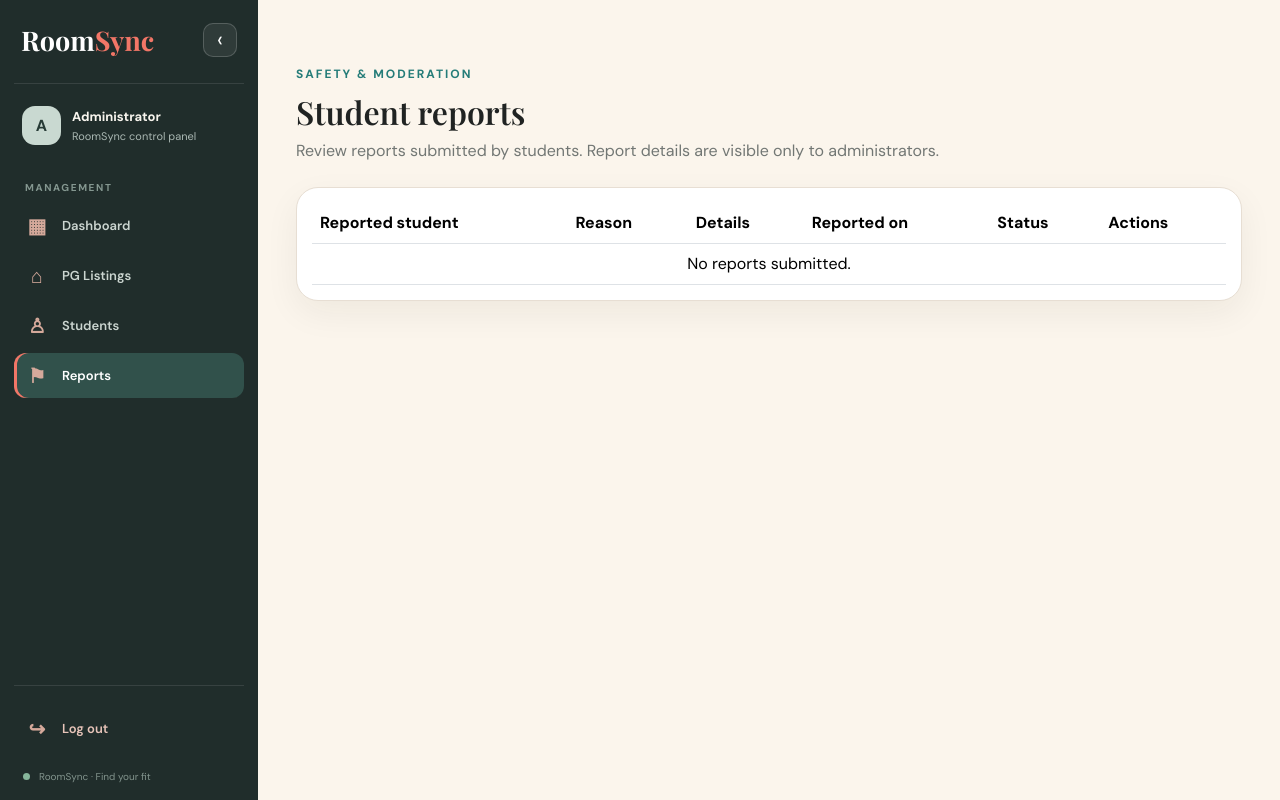
After one commit to Akhil1087/RoomSync, a Flask app: page /admin/reports in a window 1280 px wide. The commit adds this page. Run offline with Flask 3, Linux system fonts and the light colour scheme; a user stored in the database is signed in; some libraries are stand-ins or nearby versions.

Commit message:
Add files via upload

```diff
--- /dev/null
+++ b/templates/admin_reports.html
@@ -0,0 +1 @@
+{% extends 'base.html' %}{% block title %}Student Reports{% endblock %}{% block content %}<div class="container section"><div class="eyebrow">SAFETY & MODERATION</div><h2>Student reports</h2><p class="muted">Review reports submitted by students. Report details are visible only to administrators.</p><div class="table-shell mt-4"><table class="table align-middle"><thead><tr><th>Reported student</th><th>Reason</th><th>Details</th><th>Reported on</th><th>Status</th><th>Actions</th></tr></thead><tbody>{% for r in reports %}<tr><td>{{ students[r.reported_student_id].full_name if r.reported_student_id in students else 'Deleted account' }}</td><td>{{ r.reason }}</td><td>{{ r.details or '—' }}</td><td>{{ r.created_at.strftime('%d %b %Y') }}</td><td><span class="tag">{{ r.status }}</span></td><td>{% if r.status=='open' %}<div class="d-flex gap-2"><form method="post" action="{{ url_for('admin_report_action', report_id=r.id, action='reviewed') }}"><input type="hidden" name="csrf_token" value="{{ csrf_token() }}"><button class="btn btn-sm btn-coral">Reviewed</button></form><form method="post" action="{{ url_for('admin_report_action', report_id=r.id, action='dismissed') }}"><input type="hidden" name="csrf_token" value="{{ csrf_token() }}"><button class="btn btn-sm btn-outline-dark">Dismiss</button></form></div>{% else %}—{% endif %}</td></tr>{% else %}<tr><td colspan="6" class="text-center muted">No reports submitted.</td></tr>{% endfor %}</tbody></table></div></div>{% endblock %}
--- a/templates/base.html
+++ b/templates/base.html
@@ -30,6 +30,8 @@
         <a class="side-link {% if request.endpoint == 'profile' %}active{% endif %}" href="{{ url_for('profile') }}"><span class="side-icon">◉</span><span class="side-text">My Profile</span></a>
         <a class="side-link {% if request.endpoint == 'favorites_page' %}active{% endif %}" href="{{ url_for('favorites_page') }}"><span class="side-icon">♡</span><span class="side-text">Favourites</span></a>
         <a class="side-link {% if request.endpoint == 'requests_page' %}active{% endif %}" href="{{ url_for('requests_page') }}"><span class="side-icon">✉</span><span class="side-text">Requests</span></a>
+        <a class="side-link {% if request.endpoint in ['messages_page','conversation'] %}active{% endif %}" href="{{ url_for('messages_page') }}"><span class="side-icon">▤</span><span class="side-text">Messages</span></a>
+        <a class="side-link {% if request.endpoint == 'notifications_page' %}active{% endif %}" href="{{ url_for('notifications_page') }}"><span class="side-icon">♢</span><span class="side-text">Notifications</span></a>
       </nav>
       <div class="sidebar-bottom"><a class="side-link logout-link" href="{{ url_for('logout') }}"><span class="side-icon">↪</span><span class="side-text">Log out</span></a></div>
 
@@ -40,6 +42,7 @@
         <a class="side-link {% if request.endpoint == 'admin_dashboard' %}active{% endif %}" href="{{ url_for('admin_dashboard') }}"><span class="side-icon">▦</span><span class="side-text">Dashboard</span></a>
         <a class="side-link {% if request.endpoint in ['admin_pgs','admin_pg_form'] %}active{% endif %}" href="{{ url_for('admin_pgs') }}"><span class="side-icon">⌂</span><span class="side-text">PG Listings</span></a>
         <a class="side-link {% if request.endpoint == 'admin_students' %}active{% endif %}" href="{{ url_for('admin_students') }}"><span class="side-icon">♙</span><span class="side-text">Students</span></a>
+        <a class="side-link {% if request.endpoint in ['admin_reports','admin_report_action'] %}active{% endif %}" href="{{ url_for('admin_reports') }}"><span class="side-icon">⚑</span><span class="side-text">Reports</span></a>
       </nav>
       <div class="sidebar-bottom"><a class="side-link logout-link" href="{{ url_for('logout') }}"><span class="side-icon">↪</span><span class="side-text">Log out</span></a></div>
 
--- /dev/null
+++ b/templates/conversation.html
@@ -0,0 +1 @@
+{% extends 'base.html' %}{% block title %}Chat with {{ other.full_name }}{% endblock %}{% block content %}<div class="container section"><a class="back" href="{{ url_for('messages_page') }}">← All messages</a><div class="card-shell conversation-shell mt-3"><div class="conversation-head"><div class="avatar">{{ other.full_name[:1] }}</div><div><h4 class="mb-0">{{ other.full_name }}</h4><small class="muted">Private RoomSync conversation</small></div></div><div class="conversation-thread" id="conversationThread">{% for message in thread %}<div class="chat-bubble {% if message.sender_id==current_user.id %}mine{% else %}theirs{% endif %}"><p>{{ message.body }}</p><small>{{ message.created_at.strftime('%d %b, %I:%M %p') }}</small></div>{% else %}<div class="empty">This is the beginning of your conversation.</div>{% endfor %}</div><form method="post" class="conversation-compose"><input type="hidden" name="csrf_token" value="{{ csrf_token() }}"><textarea class="form-control" name="body" rows="2" maxlength="4000" required placeholder="Write a message..."></textarea><button class="btn btn-coral">Send</button></form></div></div><script>const thread=document.getElementById('conversationThread');if(thread)thread.scrollTop=thread.scrollHeight;</script>{% endblock %}
--- /dev/null
+++ b/templates/messages.html
@@ -0,0 +1 @@
+{% extends 'base.html' %}{% block title %}Messages{% endblock %}{% block content %}<div class="container section"><div class="eyebrow">PRIVATE CONNECTIONS</div><h2>Messages</h2><p class="muted">Messaging is available only after a roommate request has been accepted.</p><div class="card-shell mt-4">{% for item in contacts %}<a class="message-contact" href="{{ url_for('conversation', student_id=item.student.id) }}"><div class="avatar">{{ item.student.full_name[:1] }}</div><div class="message-contact-copy"><strong>{{ item.student.full_name }}</strong><small>{% if item.latest %}{{ item.latest.body[:90] }}{% else %}You are connected. Start a conversation.{% endif %}</small></div><span class="muted">Open →</span></a>{% else %}<div class="empty">No accepted connections yet. Find a compatible roommate and send a request.</div>{% endfor %}</div></div>{% endblock %}
--- /dev/null
+++ b/templates/notifications.html
@@ -0,0 +1 @@
+{% extends 'base.html' %}{% block title %}Notifications{% endblock %}{% block content %}<div class="container section"><div class="eyebrow">YOUR UPDATES</div><h2>Notifications</h2><div class="card-shell mt-4">{% for n in items %}<a class="notification-row" href="{{ n.target_url or url_for('dashboard') }}"><div><strong>{{ n.title }}</strong><p class="muted mb-0">{{ n.body }}</p><small class="muted">{{ n.created_at.strftime('%d %b %Y, %I:%M %p') }}</small></div><span>→</span></a>{% else %}<div class="empty">You're all caught up.</div>{% endfor %}</div></div>{% endblock %}
```
Also changed, not shown: templates/matches.html (+1 -1 lines), templates/student_view.html (+1 -2 lines).
